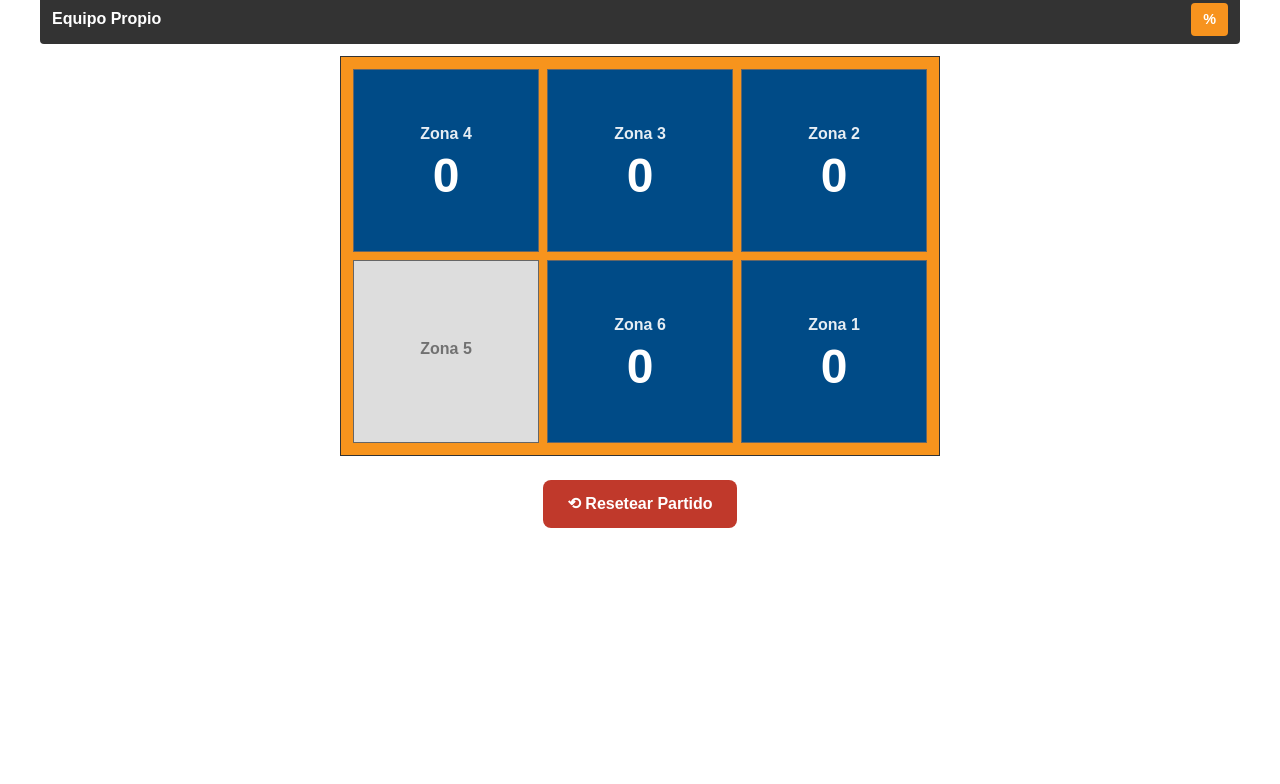
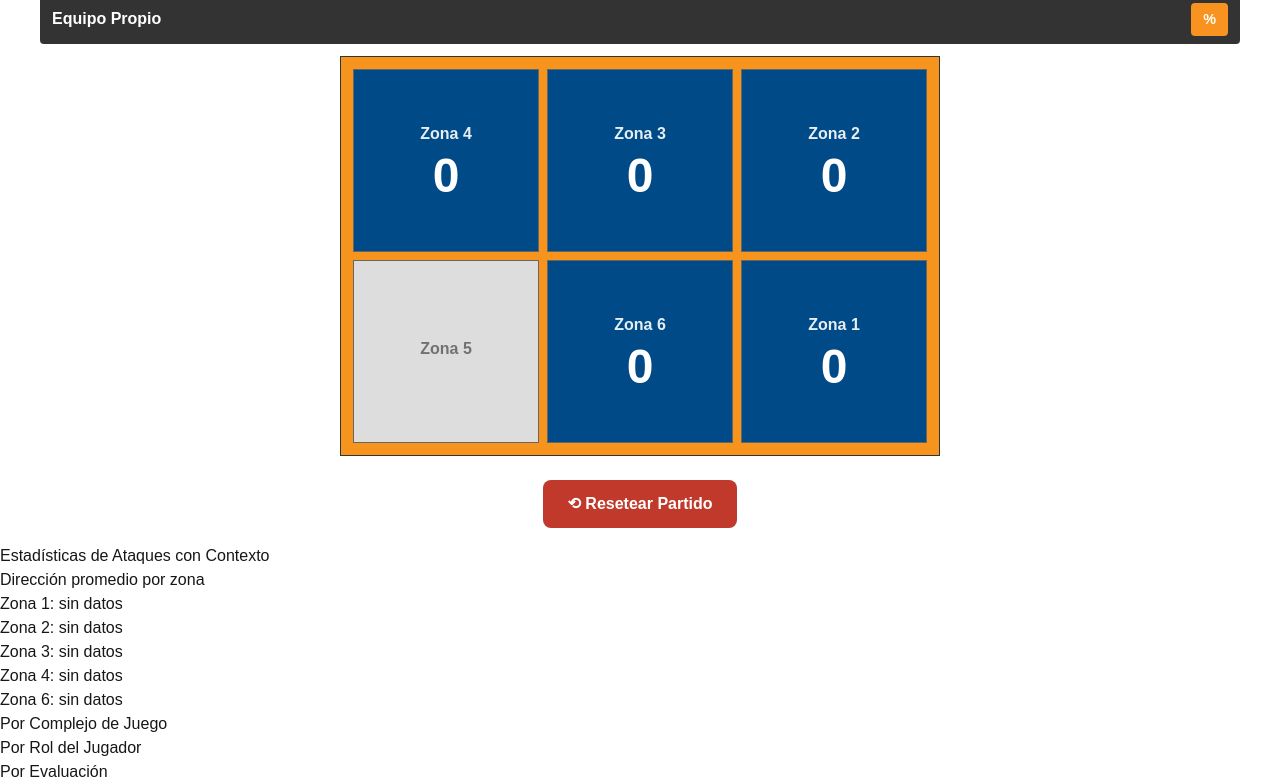
Before and after one commit to DiagoGar/VolyStats, a Next.js app: page / in a window 1280 px wide. Shown: the part 484-1268 px from the top of the page. Before the commit the page ends 1028 px from the top, so only its background shows below. Built offline with nearby package versions, Linux system fonts and the light colour scheme.

Commit message:
se solucoinana errores y se agregan una evaluacion analita (+, ++, #) etc. y se muestran todos los datos

```diff
--- a/src/app/page.tsx
+++ b/src/app/page.tsx
@@ -7,8 +7,8 @@ import { useGameStats } from "@/hooks/useGameStats";
 import { useGameTrajectories } from "@/hooks/useGameTrajectories";
 
 export default function Page() {
-  const { stats, addAttack, toggleMode, resetGame } = useGameStats();
   const { trajectories, addTrajectory, resetGame: resetTrajectories } = useGameTrajectories();
+  const { stats, addAttack, toggleMode, resetGame: resetStats } = useGameStats(trajectories.own, trajectories.opponent);
 
   return (
     <>
@@ -18,14 +18,14 @@ export default function Page() {
         onAttack={addAttack}
         onToggleMode={toggleMode}
         onReset={() => {
-          resetGame();
+          resetStats();
           resetTrajectories();
         }}
         onSpikeDraw={addTrajectory}
       />
 
       {/* <StatsPanel stats={stats} /> */}
-      {/* <Stats trajectories={trajectories.own} /> */}
+      <Stats trajectories={trajectories.own} />
     </>
   );
 }
--- a/src/components/Court/Court.tsx
+++ b/src/components/Court/Court.tsx
@@ -2,7 +2,7 @@ import { HalfCourt } from "./HalfCourt";
 import type { Zone } from "@/types/stats";
 import type { GameStats } from "@/hooks/useGameStats";
 import type { GameTrajectories } from "@/hooks/useGameTrajectories";
-import type { Complex, PlayerRole } from "@/types/spike";
+import type { Complex, PlayerRole, Evaluation } from "@/types/spike";
 import "./court.css";
 
 interface Props {
@@ -17,7 +17,8 @@ interface Props {
     start: { x: number; y: number },
     end: { x: number; y: number },
     complex: Complex,
-    playerRole?: PlayerRole
+    playerRole?: PlayerRole,
+    evaluation?: Evaluation
   ) => void;
 }
 
@@ -39,7 +40,7 @@ export function Court({
           spikeTrajectories={trajectories.opponent}
           onAttack={(zone) => onAttack("opponent", zone)}
           onToggleMode={() => onToggleMode("opponent")}
-          onSpikeDraw={(zone, start, end, complex, playerRole) => onSpikeDraw("opponent", zone, start, end, complex, playerRole)}
+          onSpikeDraw={(zone, start, end, complex, playerRole, evaluation) => onSpikeDraw("opponent", zone, start, end, complex, playerRole, evaluation)}
         />
 
         {/* Divisor */}
@@ -52,7 +53,7 @@ export function Court({
           spikeTrajectories={trajectories.own}
           onAttack={(zone) => onAttack("own", zone)}
           onToggleMode={() => onToggleMode("own")}
-          onSpikeDraw={(zone, start, end, complex, playerRole) => onSpikeDraw("own", zone, start, end, complex, playerRole)}
+          onSpikeDraw={(zone, start, end, complex, playerRole, evaluation) => onSpikeDraw("own", zone, start, end, complex, playerRole, evaluation)}
         />
       </div>
 
--- a/src/components/Court/court.css
+++ b/src/components/Court/court.css
@@ -283,3 +283,52 @@
 .skip-btn:hover {
   background: #ffeaa7;
 }
+
+/* Selector de evaluación */
+.evaluation-selector-overlay {
+  position: fixed;
+  top: 0;
+  left: 0;
+  right: 0;
+  bottom: 0;
+  background: rgba(0, 0, 0, 0.7);
+  display: flex;
+  align-items: center;
+  justify-content: center;
+  z-index: 1000;
+}
+
+.evaluation-selector {
+  background: white;
+  padding: 20px;
+  border-radius: 8px;
+  text-align: center;
+  max-width: 300px;
+  width: 90%;
+}
+
+.evaluation-selector h3 {
+  margin-bottom: 16px;
+  color: #333;
+}
+
+.evaluation-buttons {
+  display: grid;
+  grid-template-columns: repeat(2, 1fr);
+  gap: 8px;
+  margin-bottom: 16px;
+}
+
+.evaluation-buttons button {
+  padding: 10px;
+  border: none;
+  border-radius: 4px;
+  background: #28a745;
+  color: white;
+  cursor: pointer;
+  font-size: 0.9rem;
+}
+
+.evaluation-buttons button:hover {
+  background: #218838;
+}
--- a/src/components/Stats/Stats.tsx
+++ b/src/components/Stats/Stats.tsx
@@ -11,10 +11,30 @@ export interface StatsProps {
 }
 
 export function Stats({ trajectories }: StatsProps) {
+  // Calcular stats por complejo
+  const complexStats: Record<string, number> = {};
+  const roleStats: Record<string, number> = {};
+  const evaluationStats: Record<string, number> = {};
+
+  for (const zone in trajectories) {
+    for (const trajectory of trajectories[zone as unknown as Zone]) {
+      if (trajectory.complex) {
+        complexStats[trajectory.complex] = (complexStats[trajectory.complex] || 0) + 1;
+      }
+      if (trajectory.playerRole) {
+        roleStats[trajectory.playerRole] = (roleStats[trajectory.playerRole] || 0) + 1;
+      }
+      if (trajectory.evaluation) {
+        evaluationStats[trajectory.evaluation] = (evaluationStats[trajectory.evaluation] || 0) + 1;
+      }
+    }
+  }
+
   return (
     <section>
-      <h2>Dirección promedio por zona</h2>
+      <h2>Estadísticas de Ataques con Contexto</h2>
 
+      <h3>Dirección promedio por zona</h3>
       {([1, 2, 3, 4, 6] as const).map((zone) => {
         const avg = averageAngle(trajectories[zone]);
         if (avg === null) {
@@ -25,10 +45,25 @@ export function Stats({ trajectories }: StatsProps) {
 
         return (
           <p key={zone}>
-            Zona {zone}: {degrees}°
+            Zona {zone}: {degrees}° ({trajectories[zone].length} ataques)
           </p>
         );
       })}
+
+      <h3>Por Complejo de Juego</h3>
+      {Object.entries(complexStats).map(([complex, count]) => (
+        <p key={complex}>{complex}: {count}</p>
+      ))}
+
+      <h3>Por Rol del Jugador</h3>
+      {Object.entries(roleStats).map(([role, count]) => (
+        <p key={role}>{role}: {count}</p>
+      ))}
+
+      <h3>Por Evaluación</h3>
+      {Object.entries(evaluationStats).map(([evaluation, count]) => (
+        <p key={evaluation}>{evaluation}: {count}</p>
+      ))}
     </section>
   );
 }
--- a/src/hooks/useGameStats.ts
+++ b/src/hooks/useGameStats.ts
@@ -1,5 +1,6 @@
 import { useState } from "react";
 import type { Zone, MatchStats, Mode } from "@/types/stats";
+import type { SpikeTrajectoriesByZone } from "./useGameTrajectories";
 
 const initialTeamStats: MatchStats = {
   zones: {
@@ -18,14 +19,50 @@ export interface GameStats {
   opponent: MatchStats;
 }
 
-export function useGameStats() {
-  const [stats, setStats] = useState<GameStats>({
+function calculateStatsFromTrajectories(trajectories: SpikeTrajectoriesByZone): MatchStats {
+  const zones = { 1: 0, 2: 0, 3: 0, 4: 0, 6: 0 };
+  let total = 0;
+  for (const zoneKey in trajectories) {
+    const zone = Number(zoneKey) as Zone;
+    zones[zone] = trajectories[zone].length;
+    total += trajectories[zone].length;
+  }
+  return { zones, total, mode: "cantidad" };
+}
+
+export function useGameStats(ownTrajectories: SpikeTrajectoriesByZone, opponentTrajectories: SpikeTrajectoriesByZone) {
+  const [manualStats, setManualStats] = useState<GameStats>({
     own: initialTeamStats,
     opponent: initialTeamStats,
   });
 
+  const stats: GameStats = {
+    own: {
+      zones: {
+        1: manualStats.own.zones[1] + ownTrajectories[1].length,
+        2: manualStats.own.zones[2] + ownTrajectories[2].length,
+        3: manualStats.own.zones[3] + ownTrajectories[3].length,
+        4: manualStats.own.zones[4] + ownTrajectories[4].length,
+        6: manualStats.own.zones[6] + ownTrajectories[6].length,
+      },
+      total: manualStats.own.total + Object.values(ownTrajectories).flat().length,
+      mode: manualStats.own.mode,
+    },
+    opponent: {
+      zones: {
+        1: manualStats.opponent.zones[1] + opponentTrajectories[1].length,
+        2: manualStats.opponent.zones[2] + opponentTrajectories[2].length,
+        3: manualStats.opponent.zones[3] + opponentTrajectories[3].length,
+        4: manualStats.opponent.zones[4] + opponentTrajectories[4].length,
+        6: manualStats.opponent.zones[6] + opponentTrajectories[6].length,
+      },
+      total: manualStats.opponent.total + Object.values(opponentTrajectories).flat().length,
+      mode: manualStats.opponent.mode,
+    },
+  };
+
   const addAttack = (team: "own" | "opponent", zone: Zone) => {
-    setStats((prev) => ({
+    setManualStats((prev) => ({
       ...prev,
       [team]: {
         ...prev[team],
@@ -39,28 +76,20 @@ export function useGameStats() {
   };
 
   const toggleMode = (team: "own" | "opponent") => {
-    setStats((prev) => ({
+    setManualStats((prev) => ({
       ...prev,
       [team]: {
         ...prev[team],
-        mode:
-          prev[team].mode === "cantidad" ? "porcentaje" : "cantidad",
+        mode: prev[team].mode === "cantidad" ? "porcentaje" : "cantidad",
       },
     }));
   };
 
   const resetGame = () => {
-    setStats({
+    setManualStats({
       own: initialTeamStats,
       opponent: initialTeamStats,
     });
-  };
-
-  const resetTeam = (team: "own" | "opponent") => {
-    setStats((prev) => ({
-      ...prev,
-      [team]: initialTeamStats,
-    }));
   };
 
   return {
@@ -68,6 +97,5 @@ export function useGameStats() {
     addAttack,
     toggleMode,
     resetGame,
-    resetTeam,
   };
 }
--- a/src/hooks/useGameTrajectories.ts
+++ b/src/hooks/useGameTrajectories.ts
@@ -1,5 +1,5 @@
 import { useState } from "react";
-import type { SpikeVector, Complex, PlayerRole } from "@/types/spike";
+import type { SpikeVector, Complex, PlayerRole, Evaluation } from "@/types/spike";
 import type { Zone } from "@/types/stats";
 import { createSpikeVector } from "@/utils/spikeMath";
 
@@ -30,7 +30,8 @@ export function useGameTrajectories() {
     start: { x: number; y: number },
     end: { x: number; y: number },
     complex: Complex,
-    playerRole?: PlayerRole
+    playerRole?: PlayerRole,
+    evaluation?: Evaluation
   ) => {
     const spikeData = createSpikeVector(zone, start, end);
 
@@ -45,6 +46,7 @@ export function useGameTrajectories() {
             ...spikeData,
             complex,
             playerRole,
+            evaluation,
           },
         ],
       },
--- a/src/hooks/useSpikeTrajectories.ts
+++ b/src/hooks/useSpikeTrajectories.ts
@@ -1,5 +1,5 @@
 import { useState } from "react";
-import type { SpikeVector, Complex, PlayerRole } from "@/types/spike";
+import type { SpikeVector, Complex, PlayerRole, Evaluation } from "@/types/spike";
 import type { Zone } from "@/types/stats";
 import { createSpikeVector } from "@/utils/spikeMath";
 
@@ -22,9 +22,10 @@ export function useSpikeTrajectories() {
     start: { x: number; y: number },
     end: { x: number; y: number },
     complex: Complex,
-    playerRole?: PlayerRole
+    playerRole?: PlayerRole,
+    evaluation?: Evaluation
   ) => {
-    const spikeData = createSpikeVector(zone, start, end);
+    const spikeData = createSpikeVector(zone, start, end, complex, playerRole, evaluation);
 
     setTrajectories((prev) => ({
       ...prev,
@@ -35,6 +36,7 @@ export function useSpikeTrajectories() {
           ...spikeData,
           complex,
           playerRole,
+          evaluation,
         },
       ],
     }));
--- a/src/utils/spikeMath.ts
+++ b/src/utils/spikeMath.ts
@@ -1,4 +1,4 @@
-import type { SpikeVector } from "@/types/spike";
+import type { SpikeVector, Complex, PlayerRole, Evaluation } from "@/types/spike";
 import type { Zone } from "@/types/stats";
 
 export function averageAngle(spikes: SpikeVector[]) {
@@ -55,7 +55,10 @@ export function calculateAngle(
 export function createSpikeVector(
   zone: Zone,
   start: { x: number; y: number },
-  end: { x: number; y: number }
+  end: { x: number; y: number },
+  complex?: Complex,
+  playerRole?: PlayerRole,
+  evaluation?: Evaluation
 ): Omit<SpikeVector, 'id'> & { id?: string } {
   const angle = calculateAngle(start, end);
 
@@ -65,5 +68,8 @@ export function createSpikeVector(
     end,
     angle,
     createdAt: Date.now(),
+    complex,
+    playerRole,
+    evaluation,
   };
 }
```
Also changed, not shown: src/components/Court/HalfCourt.tsx (+36 -6 lines), src/types/spike.ts (+7 -3 lines).
